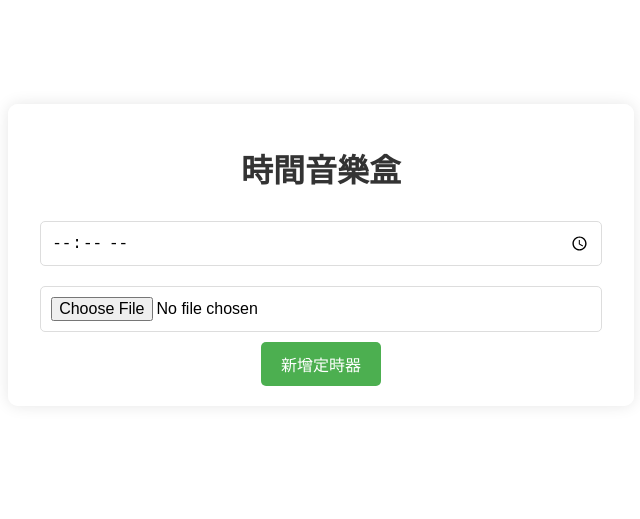
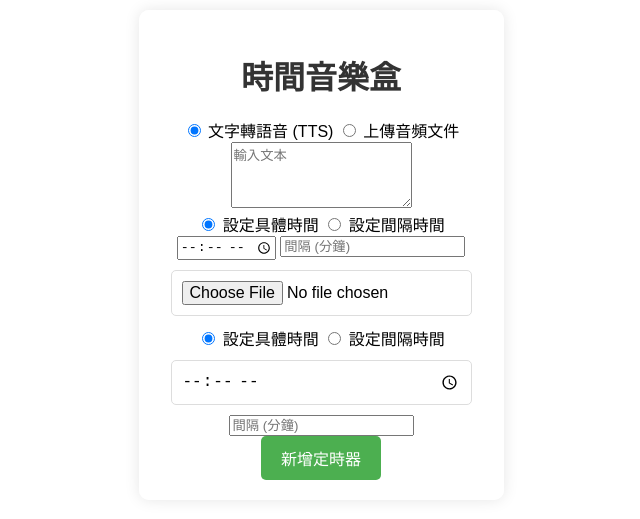
Before and after one commit to i-like-dev/timer-music-box, a plain HTML site: page index.html in a window 1280 px wide. Shown: the part 145-664 px from the top of the page, without its empty margins (319-959 px from the left). Drawn offline with Linux system fonts and the light colour scheme.

Commit message:
Update index.html

```diff
--- a/index.html
+++ b/index.html
@@ -3,9 +3,7 @@
 <head>
     <meta charset="UTF-8">
     <meta name="viewport" content="width=device-width, initial-scale=1.0">
-    <link href="a3huw-b4swz-001.ico" rel="shortcut icon"/>
     <title>時間音樂盒</title>
-    <link rel="manifest" href="/manifest.json">
     <link rel="stylesheet" href="styles.css">
 </head>
 <body>
@@ -15,10 +13,38 @@
             <!-- 這裡將顯示所有的定時器 -->
         </div>
         <div class="form-container">
-            <input type="time" id="time-input" required>
-            <input type="file" id="music-input" accept="audio/*" required>
+            <div>
+                <input type="radio" id="tts-option" name="mode" value="tts" checked>
+                <label for="tts-option">文字轉語音 (TTS)</label>
+                <input type="radio" id="upload-option" name="mode" value="upload">
+                <label for="upload-option">上傳音頻文件</label>
+            </div>
+            <div id="tts-container" class="input-container">
+                <textarea id="text-input" placeholder="輸入文本" rows="4"></textarea>
+                <div>
+                    <input type="radio" id="tts-time-radio" name="tts-time-type" value="time" checked>
+                    <label for="tts-time-radio">設定具體時間</label>
+                    <input type="radio" id="tts-interval-radio" name="tts-time-type" value="interval">
+                    <label for="tts-interval-radio">設定間隔時間</label>
+                </div>
+                <input type="time" id="tts-time-input" placeholder="設定時間">
+                <input type="number" id="tts-interval-input" placeholder="間隔 (分鐘)" min="1">
+            </div>
+            <div id="upload-container" class="input-container">
+                <input type="file" id="music-input" accept="audio/*">
+                <div>
+                    <input type="radio" id="time-radio" name="time-type" value="time" checked>
+                    <label for="time-radio">設定具體時間</label>
+                    <input type="radio" id="interval-radio" name="time-type" value="interval">
+                    <label for="interval-radio">設定間隔時間</label>
+                </div>
+                <input type="time" id="time-input" placeholder="設定時間">
+                <input type="number" id="interval-input" placeholder="間隔 (分鐘)" min="1">
+            </div>
             <button id="add-timer">新增定時器</button>
         </div>
+
+
         <audio id="alarm-sound"></audio>
     </div>
     <script src="script.js"></script>
```
